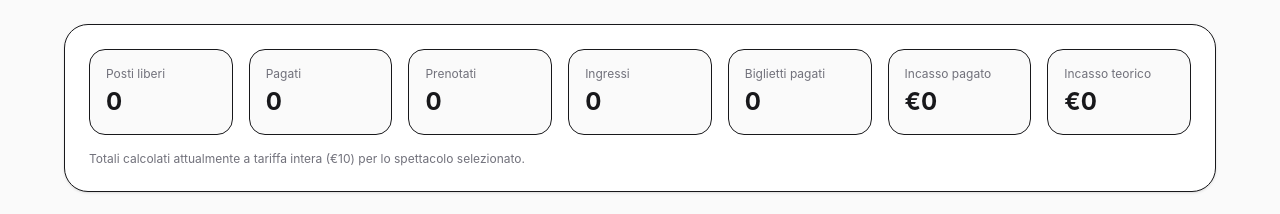
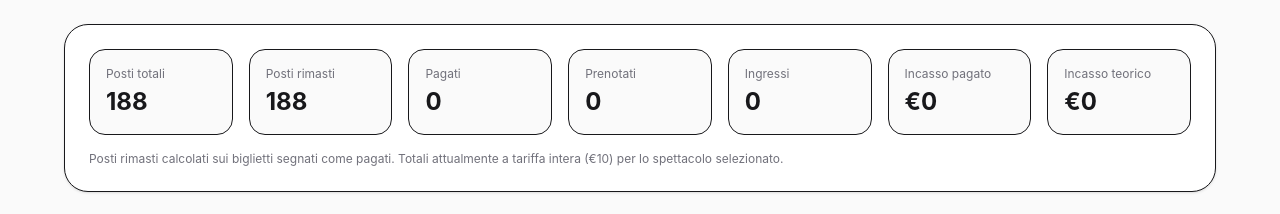
Before and after one commit to liberamint/biglietteria-teatro, a Next.js app: page /admin in a window 1280 px wide. Shown: the part 154-368 px from the top of the page. Built offline with nearby package versions, Linux system fonts and the light colour scheme; no server answers; the database is empty.

Commit message:
posti rimasti e incasso automatico per spettacolo

```diff
--- a/app/admin/page.tsx
+++ b/app/admin/page.tsx
@@ -4,7 +4,7 @@ import * as XLSX from 'xlsx';
 import { saveAs } from 'file-saver';
 import { useEffect, useMemo, useState } from 'react';
 import { createClient } from '@/lib/supabase-browser';
-import { SHOWS } from '@/lib/config';
+import { SHOWS, TOTAL_POSTI } from '@/lib/config';
 import { formatDateTime } from '@/lib/utils';
 import {
   Badge,
@@ -252,11 +252,13 @@ export default function AdminPage() {
   const totalTicketsRequested = bookings
     .reduce((sum, b) => sum + Number(b.ticket_count || 0), 0);
 
+  const postiRimasti = Math.max(TOTAL_POSTI - totalTicketsPaid, 0);
   const incassoPagato = totalTicketsPaid * prezzoIntero;
   const incassoTeorico = totalTicketsRequested * prezzoIntero;
 
   const stats = {
-    liberi: serials.filter((s) => s.status === 'LIBERO').length,
+    postiTotali: TOTAL_POSTI,
+    postiRimasti,
     pagati: serials.filter((s) => s.status === 'PAGATO').length,
     prenotati: serials.filter((s) => s.status === 'PRENOTATO').length,
     ingressi: bookings.filter((b) => b.checked_in).length,
@@ -300,8 +302,13 @@ export default function AdminPage() {
             <CardContent>
               <div className="grid grid-cols-1 gap-4 md:grid-cols-4 xl:grid-cols-7">
                 <div className="rounded-2xl border bg-zinc-50 p-4">
-                  <div className="text-xs text-zinc-500">Posti liberi</div>
-                  <div className="mt-1 text-2xl font-bold">{stats.liberi}</div>
+                  <div className="text-xs text-zinc-500">Posti totali</div>
+                  <div className="mt-1 text-2xl font-bold">{stats.postiTotali}</div>
+                </div>
+
+                <div className="rounded-2xl border bg-zinc-50 p-4">
+                  <div className="text-xs text-zinc-500">Posti rimasti</div>
+                  <div className="mt-1 text-2xl font-bold">{stats.postiRimasti}</div>
                 </div>
 
                 <div className="rounded-2xl border bg-zinc-50 p-4">
@@ -320,11 +327,6 @@ export default function AdminPage() {
                 </div>
 
                 <div className="rounded-2xl border bg-zinc-50 p-4">
-                  <div className="text-xs text-zinc-500">Biglietti pagati</div>
-                  <div className="mt-1 text-2xl font-bold">{stats.bigliettiPagati}</div>
-                </div>
-
-                <div className="rounded-2xl border bg-zinc-50 p-4">
                   <div className="text-xs text-zinc-500">Incasso pagato</div>
                   <div className="mt-1 text-2xl font-bold">€{stats.incassoPagato}</div>
                 </div>
@@ -336,7 +338,7 @@ export default function AdminPage() {
               </div>
 
               <p className="mt-4 text-xs text-zinc-500">
-                Totali calcolati attualmente a tariffa intera (€{prezzoIntero}) per lo spettacolo selezionato.
+                Posti rimasti calcolati sui biglietti segnati come pagati. Totali attualmente a tariffa intera (€{prezzoIntero}) per lo spettacolo selezionato.
               </p>
             </CardContent>
           </Card>
--- a/app/prenota/page.tsx
+++ b/app/prenota/page.tsx
@@ -1,8 +1,8 @@
 'use client';
 
-import { useState } from 'react';
+import { useEffect, useState } from 'react';
 import { createClient } from '@/lib/supabase-browser';
-import { SHOWS } from '@/lib/config';
+import { SHOWS, TOTAL_POSTI } from '@/lib/config';
 import {
   Container,
   PageShell,
@@ -27,8 +27,50 @@ export default function PrenotaPage() {
   const [notes, setNotes] = useState('');
   const [message, setMessage] = useState('');
   const [busy, setBusy] = useState(false);
+  const [postiRimasti, setPostiRimasti] = useState<number>(TOTAL_POSTI);
+  const [loadingPosti, setLoadingPosti] = useState(true);
 
   const selectedShow = SHOWS.find((s) => s.slug === showSlug);
+
+  async function loadPostiRimasti(slug = showSlug) {
+    setLoadingPosti(true);
+
+    const { data: show, error: showError } = await supabase
+      .from('shows')
+      .select('id')
+      .eq('slug', slug)
+      .single();
+
+    if (showError || !show) {
+      setPostiRimasti(TOTAL_POSTI);
+      setLoadingPosti(false);
+      return;
+    }
+
+    const { data: paidBookings, error: bookingsError } = await supabase
+      .from('bookings')
+      .select('ticket_count')
+      .eq('show_id', show.id)
+      .eq('paid', true);
+
+    if (bookingsError) {
+      setPostiRimasti(TOTAL_POSTI);
+      setLoadingPosti(false);
+      return;
+    }
+
+    const occupati = (paidBookings || []).reduce(
+      (sum, booking: any) => sum + Number(booking.ticket_count || 0),
+      0
+    );
+
+    setPostiRimasti(Math.max(TOTAL_POSTI - occupati, 0));
+    setLoadingPosti(false);
+  }
+
+  useEffect(() => {
+    loadPostiRimasti(showSlug);
+  }, [showSlug]);
 
   async function submitBooking() {
     setBusy(true);
@@ -48,6 +90,12 @@ export default function PrenotaPage() {
 
     if (!show) {
       setMessage(`Spettacolo non trovato: ${showSlug}`);
+      setBusy(false);
+      return;
+    }
+
+    if (ticketCount > postiRimasti) {
+      setMessage(`Posti insufficienti. Attualmente disponibili: ${postiRimasti}.`);
       setBusy(false);
       return;
     }
@@ -79,6 +127,8 @@ export default function PrenotaPage() {
     setParticipantNames('');
     setNotes('');
     setBusy(false);
+
+    await loadPostiRimasti(showSlug);
   }
 
   return (
@@ -144,6 +194,10 @@ export default function PrenotaPage() {
 
                     <div className="mt-2 text-xs text-[#7a6e63]">
                       Ridotto valido per bambini fino a 6 anni o per chi assiste a più spettacoli.
+                    </div>
+
+                    <div className="mt-3 rounded-xl border border-[#d6c0a0] bg-[#fff7ee] px-3 py-2 text-sm font-medium text-[#5b1820]">
+                      {loadingPosti ? 'Posti disponibili: calcolo in corso...' : `Posti rimasti: ${postiRimasti}`}
                     </div>
 
                     <div className="mt-3 rounded-xl border border-red-200 bg-red-50 px-3 py-2 text-xs font-medium text-red-700">
@@ -232,7 +286,14 @@ export default function PrenotaPage() {
 
                 <Button
                   onClick={submitBooking}
-                  disabled={busy || !requesterName || !phone || !email || ticketCount <= 0}
+                  disabled={
+                    busy ||
+                    !requesterName ||
+                    !phone ||
+                    !email ||
+                    ticketCount <= 0 ||
+                    ticketCount > postiRimasti
+                  }
                   className="w-full"
                 >
                   {busy ? 'Invio...' : 'Invia richiesta'}
```
